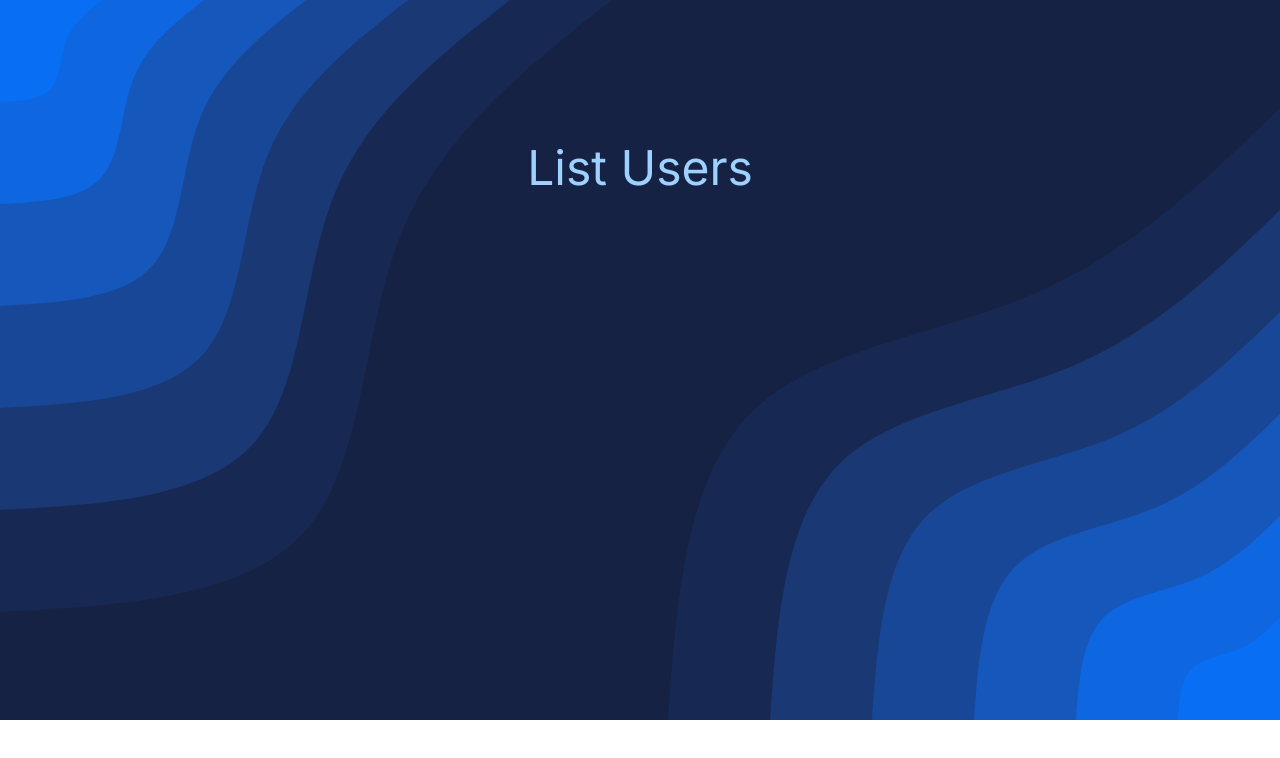
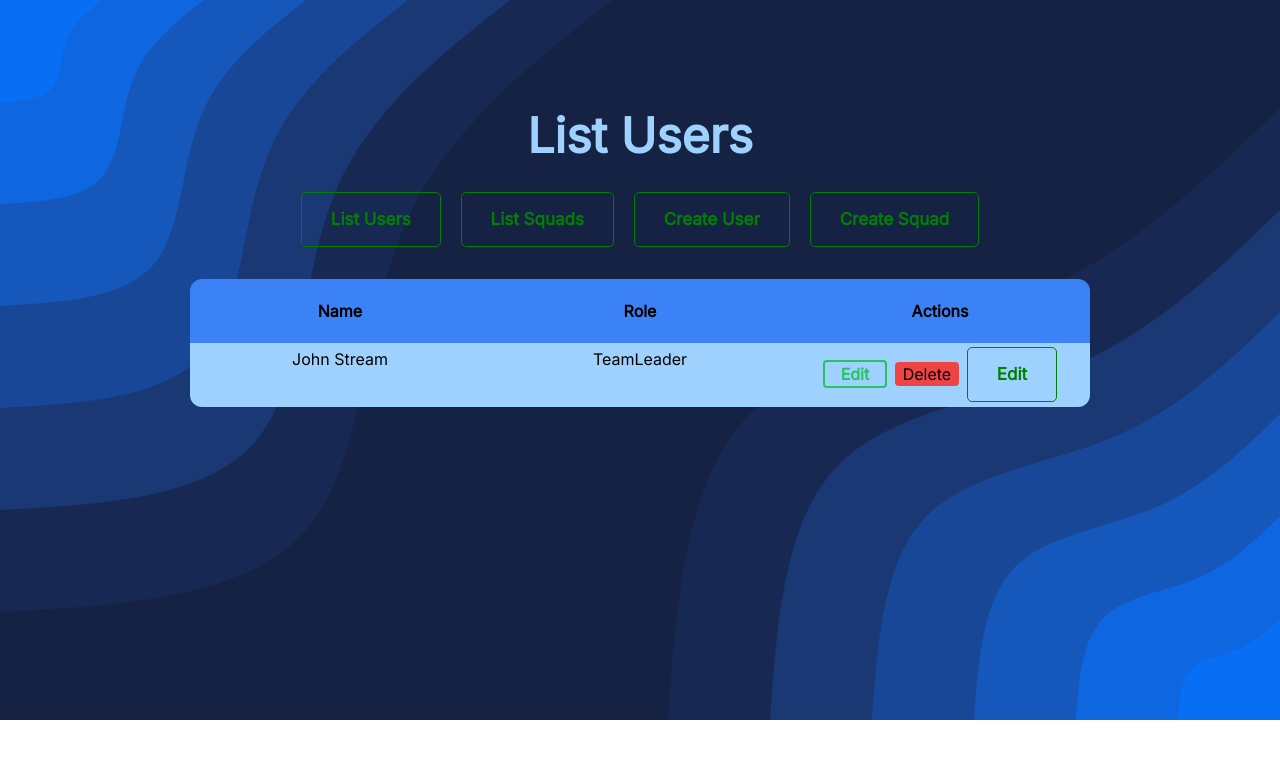
Before and after one commit to SShrimpman/MScope---Squads, a Vue app: page /userslist in a window 1280 px wide. Shown: the top 758 px of the page. Built offline with nearby package versions, Linux system fonts and the light colour scheme.

Commit message:
Created Button for the List and Table for Users

```diff
--- a/src/components/ListUsers.vue
+++ b/src/components/ListUsers.vue
@@ -1,11 +1,65 @@
 <template>
-    <h1 class="text-lightBlue text-center text-5xl mt-36">
+    <h1 class="text-lightBlue text-center text-5xl mt-28 font-bold">
         List Users
     </h1>
+    <div class="flex justify-center mt-8 gap-5">
+        <Button :text="'List Users'" @click="listUsers" />
+        <Button :text="'List Squads'" @click="listSquads" />
+        <Button :text="'Create User'" @click="createUser" />
+        <Button :text="'Create Squad'" @click="createSquad" />
+    </div>
+    <div class="flex justify-center mt-8">
+        <div class="grid grid-cols-3 w-900 text-center rounded-t-xl bg-blue-500 h-16 content-center">
+            <div class="font-lg font-bold">
+                Name
+            </div>
+            <div class="font-lg font-bold">
+                Role
+            </div>
+            <div class="font-lg font-bold">
+                Actions
+            </div>
+        </div>
+    </div>
+    <div class="flex justify-center">
+        <div class="grid grid-cols-3 w-900 text-center rounded-b-xl bg-lightBlue h-16 content-center">
+            <div class="font-lg">
+                John Stream
+            </div>
+            <div class="font-lg">
+                TeamLeader
+            </div>
+            <div class="flex-justify-center space-x-2">
+                <button class="relative overflow-hidden font-bold z-1 border-2 border-green-500 text-green-500 bg-transparent rounded w-16">Edit</button>
+                <button class="bg-red-500 rounded w-16">Delete</button>
+                <ButtonList :text="'Edit'"/>
+            </div>
+        </div>
+    </div>
 </template>
 
 <script>
-    export default {
+import Button from './widgets/Button.vue';
+import ButtonList from './widgets/ButtonList.vue';
 
+export default {
+    components: {
+        Button,
+        ButtonList
+    },
+    methods: {
+    listUsers() {
+      this.$router.push({ name: "ListUsers" });
+    },
+    listSquads() {
+      this.$router.push({ name: "ListSquads" });
+    },
+    createUser() {
+      this.$router.push({ name: "CreateUser" });
+    },
+    createSquad() {
+      this.$router.push({ name: "CreateSquad" });
     }
+  }
+}
 </script>
--- /dev/null
+++ b/src/components/widgets/ButtonList.vue
@@ -0,0 +1,68 @@
+<template>
+    <button class="button"> {{ text }} </button>
+</template>
+
+<script>
+    export default {
+        props: {
+            text: {
+                type: String,
+                required: true,
+            },
+        }
+    }
+</script>
+
+<style>
+.button {
+ padding: 0.8em 1.7em;
+ background-color: transparent;
+ border-radius: .3em;
+ position: relative;
+ overflow: hidden;
+ cursor: pointer;
+ transition: .5s;
+ font-weight: 700;
+ font-size: 17px;
+ border: 1px solid;
+ font-family: inherit;
+ color: green;
+ z-index: 1;
+}
+
+.button::before, .button::after {
+ content: '';
+ display: block;
+ width: 50px;
+ height: 50px;
+ transform: translate(-50%, -50%);
+ position: absolute;
+ border-radius: 50%;
+ z-index: -1;
+ background-color: green;
+ transition: 1s ease;
+}
+
+.button::before {
+ top: -1em;
+ left: -1em;
+}
+
+.button::after {
+ left: calc(100% + 1em);
+ top: calc(100% + 1em);
+}
+
+.button:hover::before, .button:hover::after {
+ height: 410px;
+ width: 410px;
+}
+
+.button:hover {
+ color: rgb(10, 25, 30);
+}
+
+.button:active {
+ filter: brightness(.8);
+}
+</style>
```
